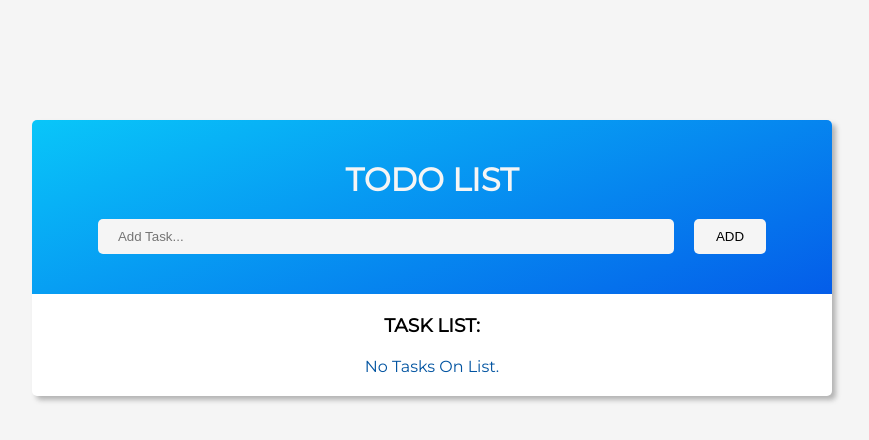
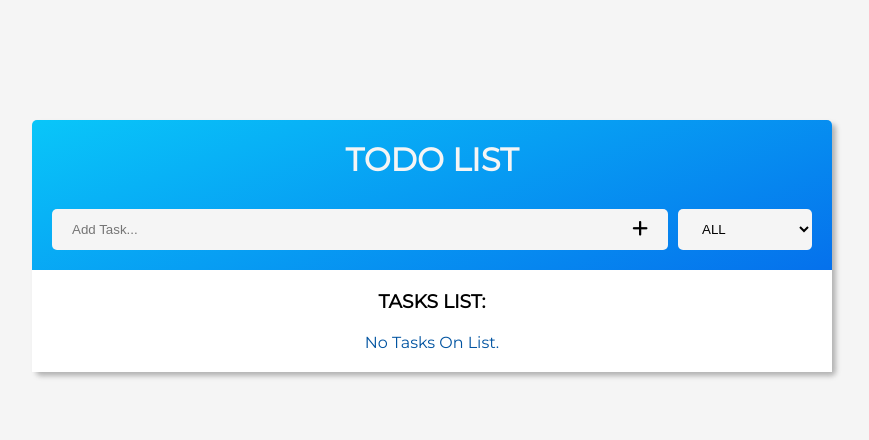
Before and after one commit to greg19850/to-do-app-final, a React (Create React App) app: page / in a window 1280 px wide. Shown: the top 440 px of the page, without its empty margins (208-1077 px from the left). Built offline with nearby package versions, Linux system fonts and the light colour scheme.

Commit message:
Redesigned app, with use of hooks

```diff
--- a/src/components/AddTaskPanel.js
+++ b/src/components/AddTaskPanel.js
@@ -1,40 +1,55 @@
-import React, { Component } from 'react';
+import React from 'react';
 
-class AddTaskPanel extends Component {
+const AddTaskPanel = ({ tasks, setTasks, taskText, setTaskText, taskId, setTaskId, setMessage }) => {
 
-  state = {
-    newTask: ""
+  const handleInputTextChange = (e) => {
+    setTaskText(e.target.value)
   }
 
-  handleInputTextChange = (e) => {
-    this.setState({
-      newTask: e.target.value
-    })
+  const handleAddTaskToList = () => {
+    if (taskText.length > 2) {
+      const task = {
+        id: taskId,
+        text: taskText,
+        active: true,
+      }
+
+      setTaskId(prevValue => prevValue + 1)
+      setTasks([...tasks, task]);
+      setMessage("")
+      setTaskText("")
+
+    } else if (taskText && taskText.length <= 2) {
+      setMessage("Task name requires at least 3 characters!")
+    } else if (!taskText.length) {
+      setMessage("Please enter task text!")
+    }
+
+
   }
 
-  handleAddTaskToList = () => {
-    console.log(this.props);
-    const { newTask } = this.state;
-
-    const add = this.props.addTask(newTask)
-
-    if (add) {
-      this.setState({
-        newTask: ""
-      })
-    }
-  }
-
-  render() {
-    return (
-      <div className="add-task">
-        <h1>ToDo List</h1>
-        <input type="text" className="todo-input" value={this.state.newTask} onChange={this.handleInputTextChange} placeholder="Add Task..." />
-        <button className="add-btn" onClick={this.handleAddTaskToList}>Add</button>
-      </div>
-    );
-  }
-
+  return (
+    <div className="add-task">
+      < input
+        type="text"
+        className="todo-input"
+        value={taskText}
+        onChange={handleInputTextChange}
+        placeholder="Add Task..."
+      />
+      <button
+        className="btn add-btn"
+        onClick={handleAddTaskToList}
+      >
+        <i class="fa-solid fa-plus"></i>
+      </button>
+      <select className="btn sort-btn">
+        <option value="all">All</option>
+        <option value="active">Active</option>
+        <option value="complete">Complete</option>
+      </select>
+    </div >
+  )
 }
 
 export default AddTaskPanel;
--- a/src/components/App.js
+++ b/src/components/App.js
@@ -1,133 +1,72 @@
-import React, { Component } from 'react';
+import React, { useState } from 'react';
 
 import AddTaskPanel from "./AddTaskPanel";
 import ToDoList from "./ToDoList";
-// import EditPopup from "./EditPopup";
+import EditPopup from "./EditPopup"
 
 import './App.scss';
 
-class App extends Component {
+const App = () => {
 
-  id = 4
 
-  state = {
-    tasks: [
-      // {
+  const [tasks, setTasks] = useState([
+    //   {
     //   id: 1,
-      //   text: 'Do car service',
+    //   text: 'Eat',
     //   active: true,
-      //   edit: false,
     // },
     // {
     //   id: 2,
-      //   text: 'Buy tea',
+    //   text: 'Sleep',
     //   active: true,
-      //   edit: false,
     // },
     // {
     //   id: 3,
-      //   text: 'Relax',
+    //   text: 'Train',
     //   active: true,
-      //   edit: false,
-      // },
-    ],
-    message: "No Tasks On List.",
-    popupDisplay: "none",
-  }
+    // }
+  ]);
+  const [taskText, setTaskText] = useState("");
+  const [message, setMessage] = useState("No Tasks On List.");
+  const [taskId, setTaskId] = useState(4);
+  const [isPopupActive, setIsPopupActive] = useState(false);
+  const [editId, setEditId] = useState(null);
+  const [editText, setEditText] = useState("");
 
-  changeTaskStatus = (id) => {
-    const tasks = [...this.state.tasks];
-    tasks.forEach(task => {
-      if (task.id === id) {
-        task.active = !task.active;
-      }
-    })
 
-    this.setState({
-      tasks
-    })
-  }
-
-  // activatePopup = (id, newTaskContent) => {
-  //   const tasks = [...this.state.tasks];
-
-  //   tasks.forEach(task => {
-  //     if (task.id === id) {
-  //       task.edit = true;
-  //     }
-  //   })
-
-  //   this.setState({
-  //     tasks,
-  //     popupDisplay: "flex"
-  //   });
-  // }
-
-  // editTask = (id, newTaskContent) => {
-
-  // }
-
-  deleteTask = (id) => {
-    const tasks = [...this.state.tasks];
-    const index = tasks.findIndex(task => task.id === id);
-    tasks.splice(index, 1);
-
-    if (tasks.length === 0) {
-      this.setState({
-        message: "No Tasks On List."
-      })
-    }
-
-    this.setState({
-      tasks
-    })
-  }
-
-  addTask = (text) => {
-    if (text.length > 2) {
-
-      const newTask = {
-        id: this.id,
-        text,
-        active: true,
-      }
-      this.id++
-
-      this.setState(prevState => ({
-        tasks: [...prevState.tasks, newTask],
-        message: ""
-      }))
-
-      return true
-    } else if (text.length && text.length <= 2) {
-      this.setState(({
-        message: "Task requires at least 3 characters!"
-      }))
-    } else if (!text.length) {
-      this.setState(({
-        message: "Please enter task text!"
-      }))
-    }
-
-  }
-
-  render() {
   return (
     <div className="todo" >
+      <h1>ToDo List</h1>
       <AddTaskPanel
-          addTask={this.addTask}
-          message={this.state.errorMessage}
+        tasks={tasks}
+        setTasks={setTasks}
+        taskText={taskText}
+        setTaskText={setTaskText}
+        taskId={taskId}
+        setTaskId={setTaskId}
+        setMessage={setMessage}
       />
       <ToDoList
-          tasks={this.state.tasks}
-          changeStatus={this.changeTaskStatus}
-          deleteTask={this.deleteTask}
-          message={this.state.message}
+        tasks={tasks}
+        setTasks={setTasks}
+        message={message}
+        setMessage={setMessage}
+        setIsPopupActive={setIsPopupActive}
+        setEditId={setEditId}
+        setEditText={setEditText}
       />
-        {/* <EditPopup editPopupDisplay={this.activatePopup} display={this.state.popupDisplay} /> */}
+      {isPopupActive
+        &&
+        <EditPopup
+          tasks={tasks}
+          setTasks={setTasks}
+          editId={editId}
+          editText={editText}
+          setEditText={setEditText}
+          setIsPopupActive={setIsPopupActive}
+        />}
     </div>
   );
 }
-}
 
 export default App;
--- a/src/components/App.scss
+++ b/src/components/App.scss
@@ -1,33 +1,33 @@
 .todo {
   width: 800px;
   text-align: center;
-  background: #fff;
+  background-image: linear-gradient(340deg, #045de9 0%, #09c6f9 100%);
   box-shadow: 4px 4px 5px rgba(82, 82, 82, .4);
   border-radius: 5px;
 
   h1 {
-    margin-bottom: 20px;
+    padding: 20px 20px 10px;
     color: var(--light);
+    border-radius: 5px 5px 0 0;
     text-transform: uppercase;
   }
 
   .add-task {
-    padding: 40px;
-    border-radius: 5px 5px 0 0;
-    background-image: linear-gradient(340deg, #045de9 0%, #09c6f9 100%);
+    display: flex;
+    padding: 20px;
 
     .todo-input {
-      width: 80%;
+      flex-grow: 1;
       padding: 10px 20px;
-      margin-right: 20px;
+      // margin-right: 10px;
       border: none;
-      border-radius: 5px;
+      border-radius: 5px 0 0 5px;
       color: var(--light-dark);
       background-color: var(--light);
     }
 
-    .add-btn {
-      padding: 10px 22px;
+    .btn {
+      padding: 10px 20px;
       border: none;
       border-radius: 5px;
       color: var(--deep-blue);
@@ -35,6 +35,12 @@
       text-transform: uppercase;
       cursor: pointer;
       transition: background-color .3s, color .3s;
+
+      &.add-btn {
+        border-radius: 0 5px 5px 0;
+        margin-right: 10px;
+        font-size: 18px
+      }
 
       &:hover {
         color: #fff;
@@ -45,6 +51,7 @@
 
   .todo-list {
     padding: 20px 0;
+    background-color: #fff;
 
     h3 {
       text-transform: uppercase;
@@ -111,6 +118,7 @@
   }
 
   .popup {
+    display: flex;
     justify-content: center;
     align-items: center;
     flex-direction: column;
--- a/src/components/EditPopup.js
+++ b/src/components/EditPopup.js
@@ -1,19 +1,40 @@
 import React from 'react';
 
 
-const EditPopup = (props) => {
-  const { display } = props;
+const EditPopup = ({ tasks, setTasks, editId, editText, setEditText, setIsPopupActive }) => {
+
+  const handlePopupInputChange = (e) => setEditText(e.target.value);
+
+  const handleEditAccept = (id) => {
+    tasks = [...tasks];
+
+    tasks.forEach(task => {
+      if (task.id === id) {
+        task.text = editText
+      }
+    })
+
+    setTasks(tasks)
+    setEditText("")
+    setIsPopupActive(false)
+  };
+
+  const handleEditCancel = () => {
+    setIsPopupActive(false)
+  }
 
   return (
-    <div style={{ display }} className="popup">
+    <div className="popup">
       <h3>Edit Task:</h3>
       <div className="popup-body">
         <p className="popup-info"></p>
         <input type="text"
           className="popup-input"
+          value={editText}
+          onChange={handlePopupInputChange}
           placeholder="Enter new task content..." />
-        <button className="popup-btn accept" onClick={props.EditPopupDisplay}>Confirm</button>
-        <button className="popup-btn cancel">Cancel</button>
+        <button className="popup-btn accept" onClick={() => handleEditAccept(editId)}>Confirm</button>
+        <button className="popup-btn cancel" onClick={handleEditCancel}>Cancel</button>
       </div>
     </div>
   );
--- a/src/components/Task.js
+++ b/src/components/Task.js
@@ -1,31 +1,69 @@
 import React from 'react';
 
 
-const Task = (props) => {
-  const { id, text, active } = props.task
-  const { changeStatus, activatePopup, deleteTask } = props
+const Task = ({ tasks, setTasks, setIsPopupActive, setEditId, setEditText, setMessage }) => {
 
-  return (
-    <li className={!active ? "completed" : null} key={id}>{text} <div className="tools">
+  const handleTaskActiveStatus = (id) => {
+
+    tasks = [...tasks];
+
+    tasks.forEach(task => {
+      if (task.id === id) {
+        task.active = !task.active
+      }
+    });
+
+    setTasks(tasks)
+  }
+
+  const handleTaskDelete = (id) => {
+    tasks = [...tasks];
+
+    const index = tasks.findIndex(task => task.id === id);
+
+    tasks.splice(index, 1);
+
+    if (tasks.length === 0) setMessage("No Tasks On List.")
+
+    setTasks(tasks);
+  }
+
+  const handleEditPopup = (id, taskText) => {
+    setEditId(id);
+    setEditText(taskText);
+
+    setIsPopupActive(true);
+
+  }
+
+  const task = tasks.map(task => (
+    <li key={task.id} className={!task.active ? "completed" : null} >{task.text} <div className="tools">
       <button
-        className={!active ? "complete completed" : "complete"}
-        onClick={() => changeStatus(id)}
+        className={!task.active ? "complete completed" : "complete"}
+        onClick={() => handleTaskActiveStatus(task.id)}
       >
         <i className="fas fa-check"></i>
       </button>
-      {/* <button
+      <button
         className="edit"
-        onClick={() => activatePopup(id)}
+        onClick={() => handleEditPopup(task.id, task.text)}
       >
         EDIT
-      </button> */}
-      <button className="delete"
-        onClick={() => deleteTask(id)}
+      </button>
+      <button
+        className="delete"
+        onClick={() => handleTaskDelete(task.id)}
       >
-        <i className="fas fa-times"></i>
+        <i className="fa-solid fa-trash"></i>
       </button>
     </div>
     </li>
+  ));
+
+  return (
+    <>
+      {task}
+    </>
   );
 }
 
--- a/src/components/ToDoList.js
+++ b/src/components/ToDoList.js
@@ -1,29 +1,28 @@
 import React from 'react';
+
 import Task from "./Task";
 
-const ToDoList = (props) => {
-  const { changeStatus, activatePopup, deleteTask, message } = props
 
-  const tasks = props.tasks.map(task => (
-    <Task key={task.id}
-      task={task}
-      changeStatus={changeStatus}
-      activatePopup={activatePopup}
-      deleteTask={deleteTask}
-      active={task.active}
-    />
-  ));
+
+const ToDoList = ({ message, tasks, setTasks, setIsPopupActive, setEditId, setEditText, setMessage }) => {
+
 
   return (
     <div className="todo-list">
-      <h3>Task List:</h3>
+      <h3>Tasks List:</h3>
       <p className="alert-info">{message}</p>
       <ul>
-        {tasks}
+        <Task
+          tasks={tasks}
+          setTasks={setTasks}
+          setIsPopupActive={setIsPopupActive}
+          setEditId={setEditId}
+          setEditText={setEditText}
+          setMessage={setMessage}
+        />
       </ul>
 
     </div>
-
   );
 }
 
```
Lines whose indentation alone changed are shown as unchanged.
